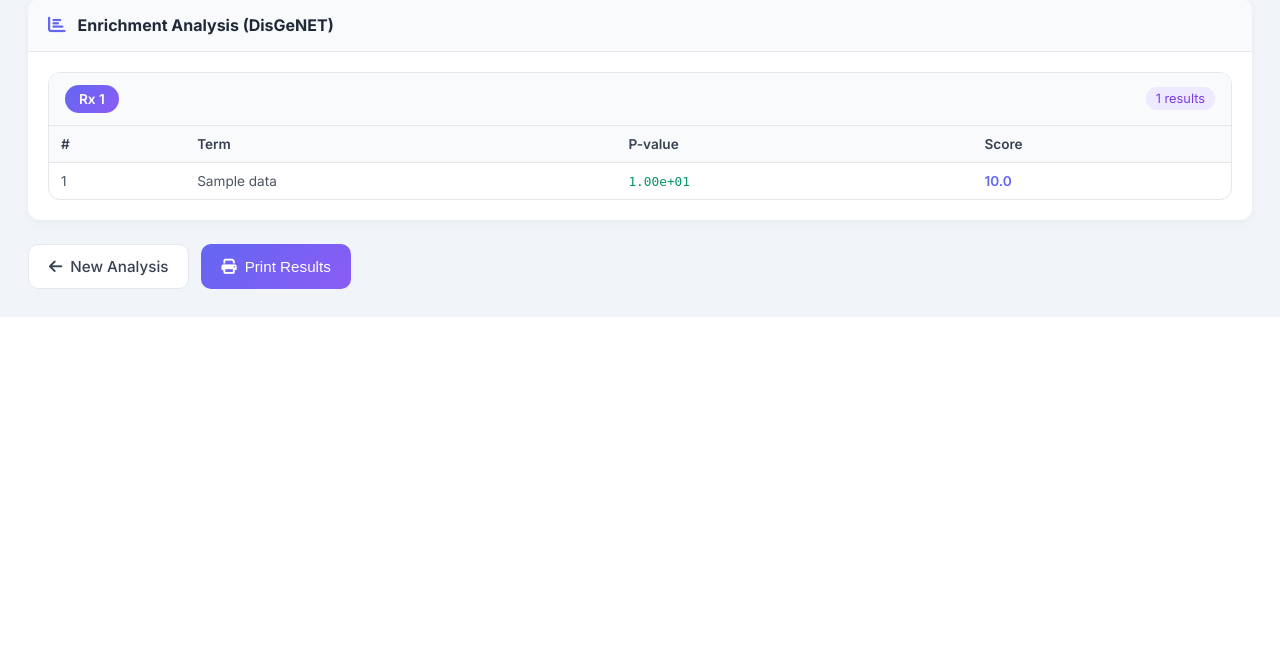
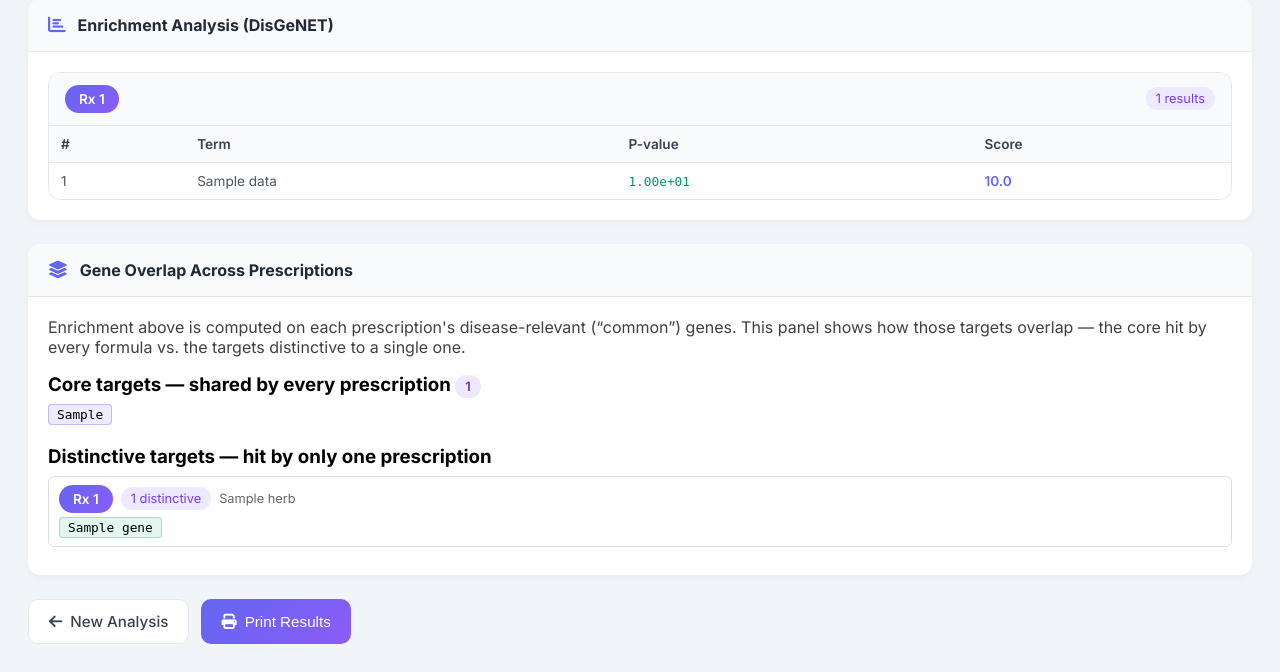
Before and after one commit to kiomllm744/BAIonKM, a Flask app: template templates/result.html in a window 1280 px wide. Shown: the part 1543-2215 px from the top of the page. Before the commit the page ends 1860 px from the top, so only its background shows below. Run offline with Flask 3, Linux system fonts and the light colour scheme; the template is opened without the code that fills it: most values are stand-ins (such as "Sample title", 1, 10 or a date in 2020).

Commit message:
Fix prescription mislabeling; enrich common genes instead of unique set
#2 Correct prescription labeling (was a real bug):
- Prescriptions with no enrichment were dropped and the rest renumbered by
  position, so e.g. Rx3 was shown/sent to the AI as "Prescription 2".
- analyze_prescriptions now stamps each enrichment result with its ORIGINAL
  prescription number, herbs, and gene count, mapped via the entry's own slot
  so it stays correct even if an Enrichr upload is dropped.
- result.html uses prescription_index for the Rx badge and the AI payload key
  (with positional fallback for old saved results).

#1 Make enrichment statistically meaningful:
- Enrichment ran on the "unique" gene set (common genes hit by exactly one
  prescription). When formulas share herbs these sets collapse to 0-2 genes,
  so Enrichr returned single-gene noise the AI then over-interpreted.
- Now enrich each prescription's COMMON genes (disease-relevant targets it
  hits) -- a valid multi-gene input -- and skip lists below
  MIN_ENRICHMENT_GENES. No prescription is silently dropped.
- Add a gene-overlap panel (pure set logic, no API): "core" targets shared by
  every prescription vs targets distinctive to one. results['gene_overlap'].
- Add an evidence-calibration instruction to the Gemini analysis prompts so it
  flags sparse/overlapping evidence as low-confidence instead of inventing
  distinct mechanisms from a single gene.

Verified live against Open Targets + Enrichr; common-gene enrichment yields
multi-gene terms instead of noise. (Gemini call hit a transient Google 503
during testing, unrelated to these changes.)

Co-Authored-By: Claude Opus 4.8 (1M context) <noreply@anthropic.com>

```diff
--- a/config.py
+++ b/config.py
@@ -56,6 +56,10 @@ class Config:
     MAX_SUGGESTIONS = 50
     MAX_ENRICHMENT_RESULTS = 15
     ADJUSTED_PVALUE_THRESHOLD = 0.05
+    # Minimum number of genes required to run a meaningful enrichment. Lists
+    # smaller than this produce single-gene noise, so they are skipped (the
+    # genes still appear in the gene-overlap panel).
+    MIN_ENRICHMENT_GENES = 3
 
     # LLM Settings (Gemini API)
     # IMPORTANT: Set GEMINI_API_KEY as environment variable
--- a/services.py
+++ b/services.py
@@ -346,21 +346,61 @@ def analyze_prescriptions(disease_name, herb_lists):
         results['errors'].append("No common genes found between disease and any prescription")
         return results
 
-    # Find unique genes
+    # Find genes distinctive to each prescription (for the gene-overlap panel)
     unique_genes = find_unique_genes(common_genes)
-
     for i, genes in enumerate(unique_genes):
         results['prescriptions'][i]['unique_gene_count'] = len(genes)
+        results['prescriptions'][i]['distinctive_genes'] = sorted(genes)
 
-    # Perform enrichment analysis (parallel API calls - faster!)
-    if any(len(genes) > 0 for genes in unique_genes):
+    # Gene-overlap summary (pure set logic, no API). This is how prescriptions are
+    # compared -- "core" targets shared across formulas vs targets distinctive to
+    # one -- instead of enriching the tiny unique sets, which collapse to noise
+    # when formulas share herbs.
+    common_sets = [set(c) for c in common_genes]
+    non_empty_common = [s for s in common_sets if s]
+    shared_core = sorted(set.intersection(*non_empty_common)) if non_empty_common else []
+    results['gene_overlap'] = {
+        'shared_core': shared_core,  # disease targets hit by every prescription that hits the disease
+        'distinctive': [
+            {
+                'index': i + 1,
+                'herbs': results['prescriptions'][i].get('herbs', []),
+                'genes': sorted(unique_genes[i]),
+            }
+            for i in range(len(common_genes))
+        ],
+    }
+
+    # Enrichment runs on each prescription's COMMON genes (the disease-relevant
+    # targets the formula actually hits) -- a statistically meaningful input --
+    # not the unique set. Prescriptions with fewer than MIN_ENRICHMENT_GENES
+    # common genes are skipped (too few for reliable enrichment); they still
+    # appear in the gene-overlap panel above.
+    enrich_indices = [
+        i for i, genes in enumerate(common_genes)
+        if len(genes) >= Config.MIN_ENRICHMENT_GENES
+    ]
+    if enrich_indices:
         try:
-            # Filter out empty gene lists
-            non_empty_indices = [i for i, genes in enumerate(unique_genes) if len(genes) > 0]
-            non_empty_genes = [unique_genes[i] for i in non_empty_indices]
+            enrich_gene_lists = [list(common_genes[i]) for i in enrich_indices]
+            upload_data = upload_gene_lists_to_enrichr_parallel(enrich_gene_lists)
+            enrichment_results = perform_enrichment_analysis_parallel(upload_data)
 
-            upload_data = upload_gene_lists_to_enrichr_parallel(non_empty_genes)
-            results['enrichment_data'] = perform_enrichment_analysis_parallel(upload_data)
+            # Stamp each result with the ORIGINAL prescription number (1-based,
+            # matching prescriptions[].index), its herbs, and the gene count it
+            # was based on (so the UI/AI can judge confidence). Use each entry's
+            # own 'index' (its slot in enrich_gene_lists) rather than list
+            # position, so this holds even if an Enrichr upload was dropped.
+            for entry in enrichment_results:
+                slot = entry.get('index')
+                if slot is None or slot >= len(enrich_indices):
+                    continue
+                original_i = enrich_indices[slot]
+                entry['prescription_index'] = original_i + 1
+                entry['herbs'] = results['prescriptions'][original_i].get('herbs', [])
+                entry['gene_count'] = len(common_genes[original_i])
+
+            results['enrichment_data'] = enrichment_results
         except Exception as e:
             results['errors'].append(f"Enrichment analysis error: {str(e)}")
 
--- a/templates/result.html
+++ b/templates/result.html
@@ -1281,7 +1281,7 @@
                     {% for data in results.enrichment_data %}
                     <div class="enrichment-item">
                         <div class="enrichment-item-header">
-                            <span class="rx-badge">Rx {{ loop.index }}</span>
+                            <span class="rx-badge" title="{{ data.herbs | join(', ') if data.herbs else '' }}">Rx {{ data.prescription_index or loop.index }}</span>
                             <span class="result-count">{{ data.enrichment_data | length }} results</span>
                         </div>
 
@@ -1321,6 +1321,56 @@
         </div>
         {% endif %}
 
+        {% if results.gene_overlap %}
+        <div class="card">
+            <div class="card-header">
+                <i class="fas fa-layer-group"></i>
+                <h2>Gene Overlap Across Prescriptions</h2>
+            </div>
+            <div class="card-body">
+                <p style="opacity:0.75;margin-bottom:1rem;">
+                    Enrichment above is computed on each prescription's disease-relevant
+                    (&ldquo;common&rdquo;) genes. This panel shows how those targets overlap &mdash;
+                    the core hit by every formula vs. the targets distinctive to a single one.
+                </p>
+
+                <h3 style="margin-bottom:0.5rem;">
+                    Core targets &mdash; shared by every prescription
+                    <span class="result-count">{{ results.gene_overlap.shared_core | length }}</span>
+                </h3>
+                {% if results.gene_overlap.shared_core %}
+                <div style="display:flex;flex-wrap:wrap;gap:5px;margin-bottom:1.25rem;">
+                    {% for g in results.gene_overlap.shared_core %}
+                    <span style="background:rgba(99,102,241,0.12);border:1px solid rgba(99,102,241,0.35);border-radius:4px;padding:2px 8px;font-size:0.8rem;font-family:monospace;">{{ g }}</span>
+                    {% endfor %}
+                </div>
+                {% else %}
+                <p class="no-results" style="margin-bottom:1.25rem;">No single target is shared by all prescriptions.</p>
+                {% endif %}
+
+                <h3 style="margin-bottom:0.5rem;">Distinctive targets &mdash; hit by only one prescription</h3>
+                {% for d in results.gene_overlap.distinctive %}
+                <div style="margin:8px 0;padding:8px 10px;border:1px solid rgba(125,125,125,0.25);border-radius:6px;">
+                    <div style="display:flex;align-items:center;gap:8px;margin-bottom:4px;">
+                        <span class="rx-badge" title="{{ d.herbs | join(', ') }}">Rx {{ d.index }}</span>
+                        <span class="result-count">{{ d.genes | length }} distinctive</span>
+                        <span style="opacity:0.6;font-size:0.8rem;">{{ d.herbs | join(', ') }}</span>
+                    </div>
+                    {% if d.genes %}
+                    <div style="display:flex;flex-wrap:wrap;gap:5px;">
+                        {% for g in d.genes %}
+                        <span style="background:rgba(16,185,129,0.12);border:1px solid rgba(16,185,129,0.35);border-radius:4px;padding:2px 8px;font-size:0.8rem;font-family:monospace;">{{ g }}</span>
+                        {% endfor %}
+                    </div>
+                    {% else %}
+                    <span style="opacity:0.6;font-size:0.85rem;">&mdash; none (fully overlaps the other prescriptions)</span>
+                    {% endif %}
+                </div>
+                {% endfor %}
+            </div>
+        </div>
+        {% endif %}
+
         <!-- Page Actions -->
         <div class="page-actions">
             <a href="/" class="btn btn-secondary">
@@ -1421,7 +1471,8 @@
 
                 if (resultsData.enrichment_data && resultsData.enrichment_data.length > 0) {
                     resultsData.enrichment_data.forEach((rxData, index) => {
-                        const rxKey = `Prescription ${index + 1}`;
+                        const rxNum = rxData.prescription_index || (index + 1);
+                        const rxKey = `Prescription ${rxNum}`;
                         const rxEnrichment = [];
 
                         console.log(`[AI Debug] Processing ${rxKey}:`, rxData);
```
Also changed, not shown: llm_service.py (+10 -0 lines).
